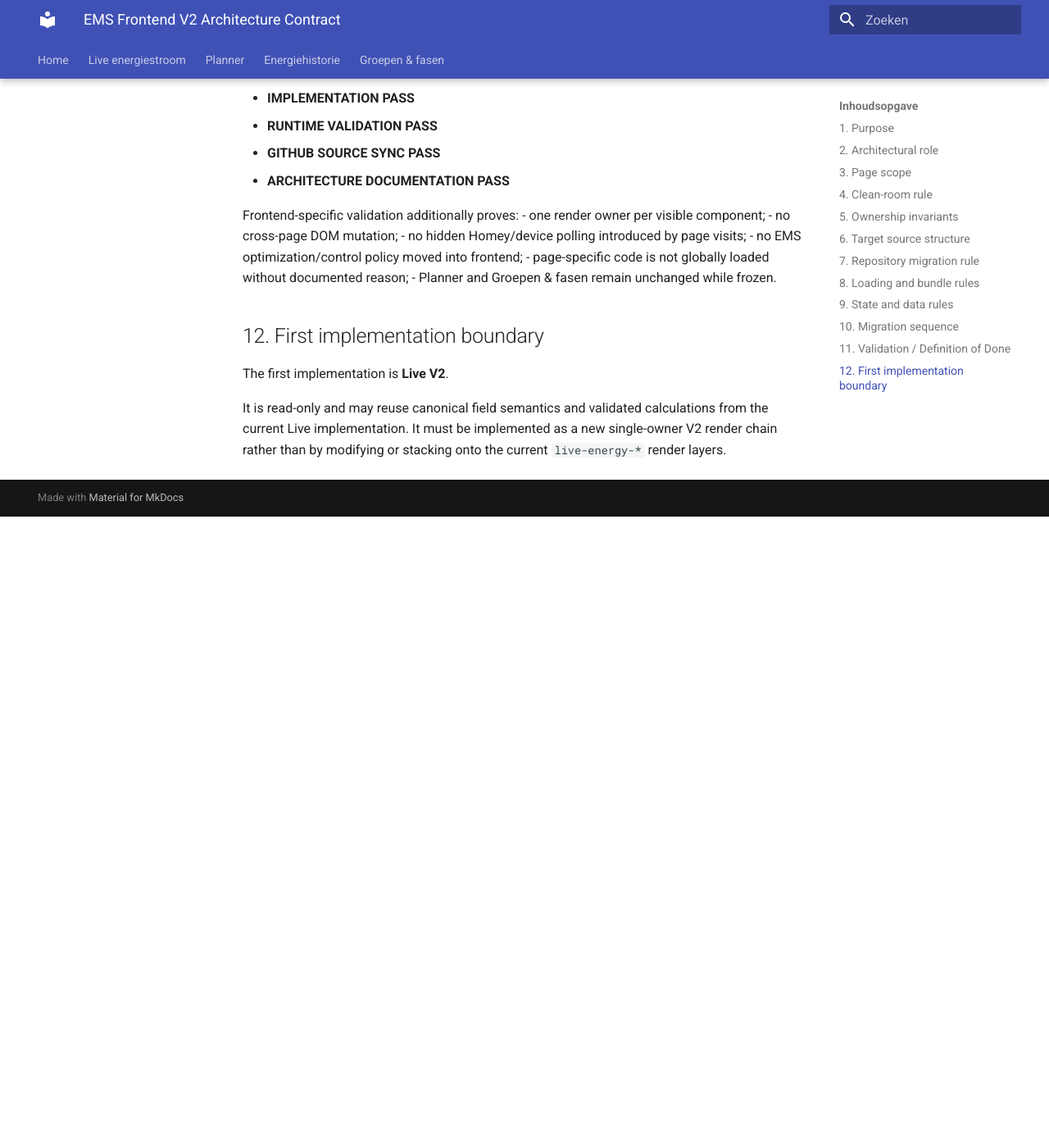
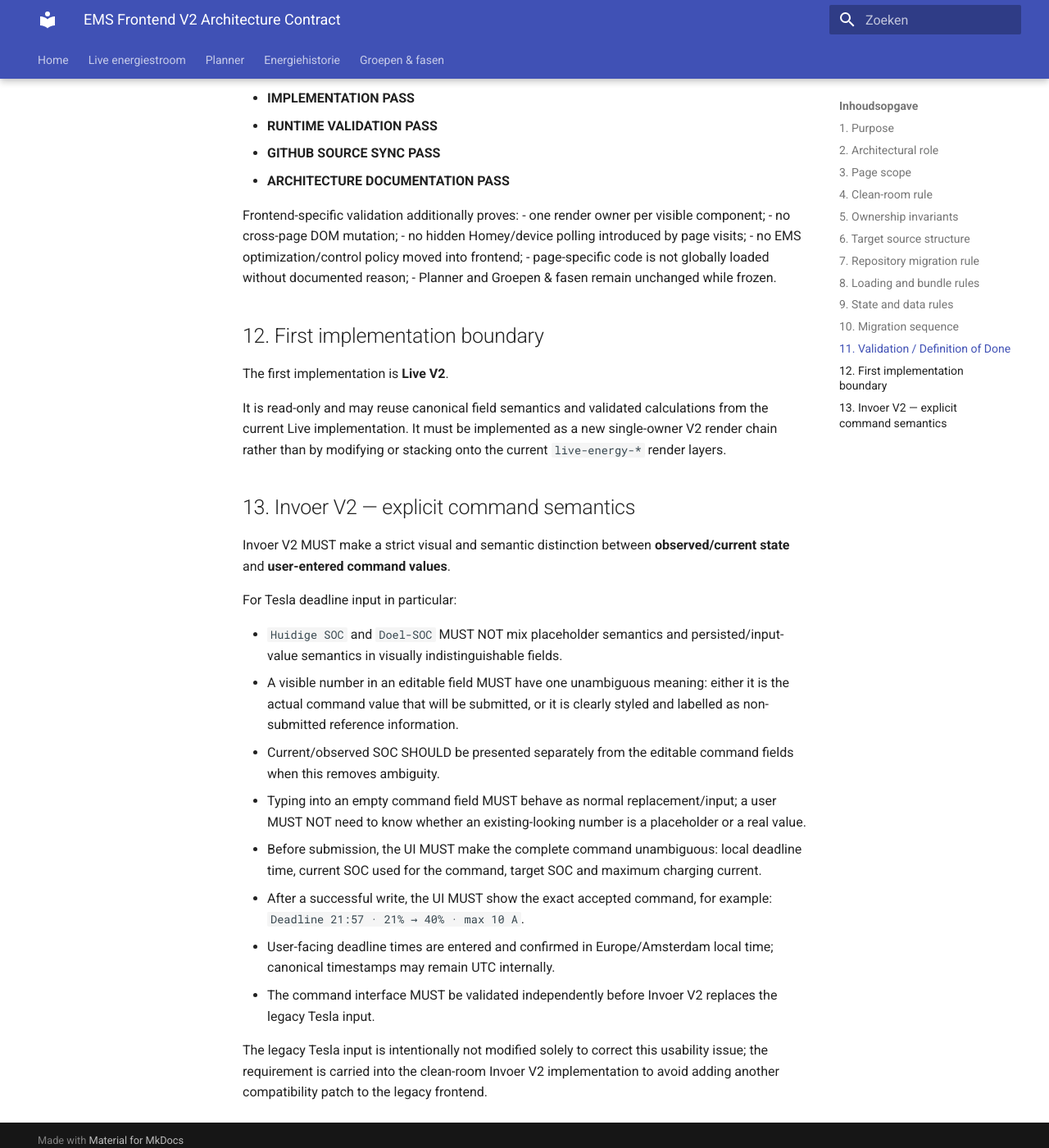
Before and after one commit to OnsKasteeltje/homey-energy-manual, an MkDocs documentation site: the page built from docs/architecture/ems-frontend-v2-architecture.md, in a window 1280 px wide and 1400 px high, scrolled down 4224 px. Shown: the whole window at 82% size. Built offline with MkDocs 1.6.1 and Material for MkDocs 9.7.7, drawn with Linux system fonts in a browser that asks for light colours; before the commit the page ends 4854 px from its top, so only the background shows below that.

Commit message:
docs: define unambiguous Tesla input semantics for Frontend V2

```diff
--- a/docs/architecture/ems-frontend-v2-architecture.md
+++ b/docs/architecture/ems-frontend-v2-architecture.md
@@ -184,3 +184,21 @@ Frontend-specific validation additionally proves:
 The first implementation is **Live V2**.
 
 It is read-only and may reuse canonical field semantics and validated calculations from the current Live implementation. It must be implemented as a new single-owner V2 render chain rather than by modifying or stacking onto the current `live-energy-*` render layers.
+
+
+## 13. Invoer V2 — explicit command semantics
+
+Invoer V2 MUST make a strict visual and semantic distinction between **observed/current state** and **user-entered command values**.
+
+For Tesla deadline input in particular:
+
+- `Huidige SOC` and `Doel-SOC` MUST NOT mix placeholder semantics and persisted/input-value semantics in visually indistinguishable fields.
+- A visible number in an editable field MUST have one unambiguous meaning: either it is the actual command value that will be submitted, or it is clearly styled and labelled as non-submitted reference information.
+- Current/observed SOC SHOULD be presented separately from the editable command fields when this removes ambiguity.
+- Typing into an empty command field MUST behave as normal replacement/input; a user MUST NOT need to know whether an existing-looking number is a placeholder or a real value.
+- Before submission, the UI MUST make the complete command unambiguous: local deadline time, current SOC used for the command, target SOC and maximum charging current.
+- After a successful write, the UI MUST show the exact accepted command, for example: `Deadline 21:57 · 21% → 40% · max 10 A`.
+- User-facing deadline times are entered and confirmed in Europe/Amsterdam local time; canonical timestamps may remain UTC internally.
+- The command interface MUST be validated independently before Invoer V2 replaces the legacy Tesla input.
+
+The legacy Tesla input is intentionally not modified solely to correct this usability issue; the requirement is carried into the clean-room Invoer V2 implementation to avoid adding another compatibility patch to the legacy frontend.
```
